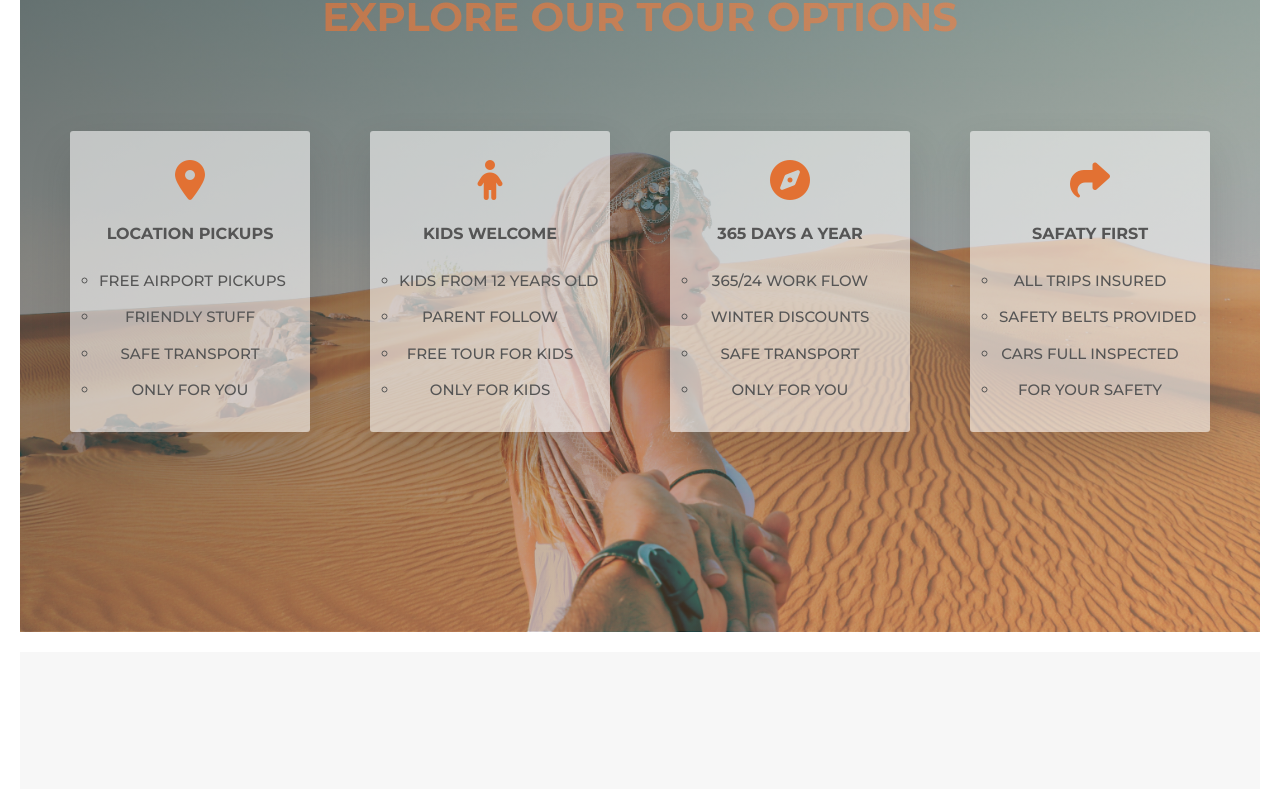
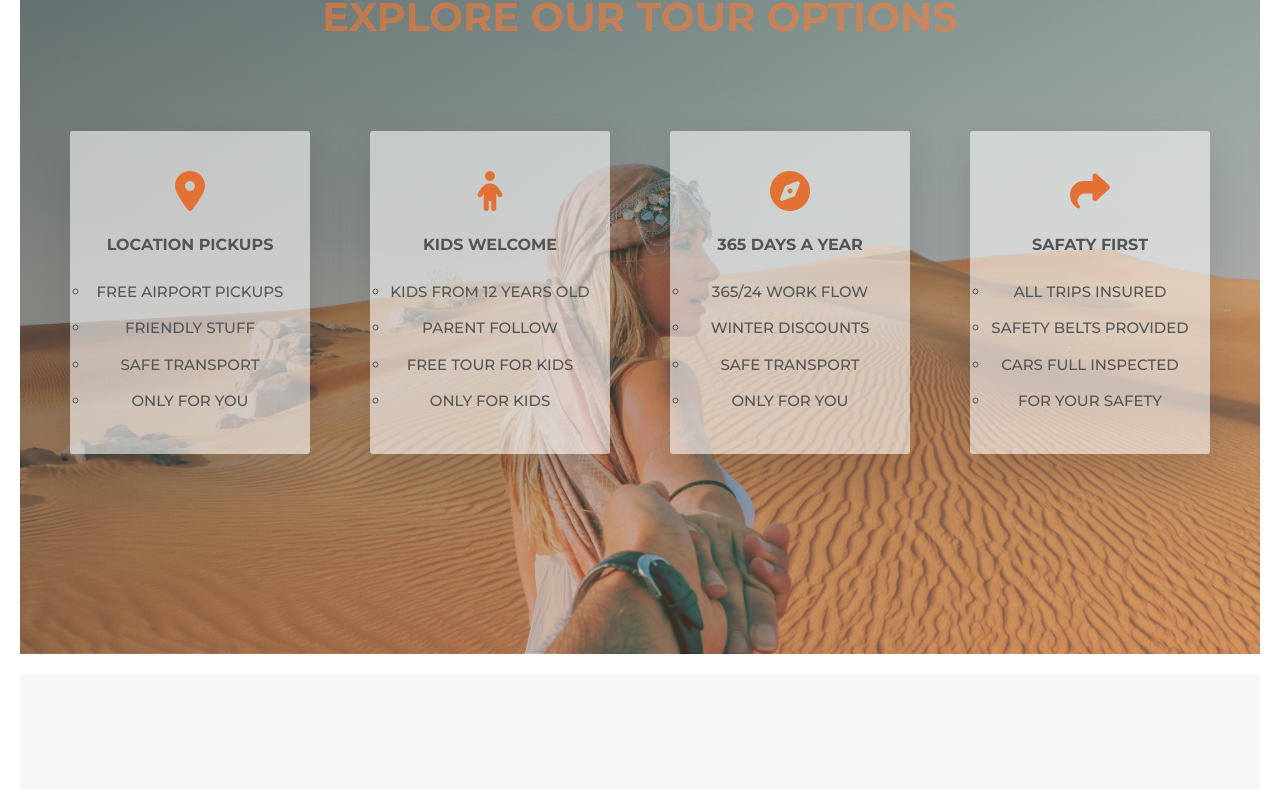
Before and after one commit to Atash3000/Safari-desert-app, a React (Create React App) app: page / in a window 1280 px wide. Shown: the part 1655-2444 px from the top of the page. Built offline with nearby package versions, Linux system fonts and the light colour scheme.

Commit message:
add padding to tour info card

```diff
--- a/src/components/Tour-info/TourInfo.scss
+++ b/src/components/Tour-info/TourInfo.scss
@@ -25,7 +25,7 @@
 
   background-color: rgba($color-white,0.6);
   font-size:1.5rem;
-  padding:2.9rem;
+  padding:4rem 2rem;
   text-align: center;
   border-radius: 3px;
   box-shadow: 0 2rem 4rem rgba($color-black,0.15);
--- a/src/sass/abstracts/_variables.scss
+++ b/src/sass/abstracts/_variables.scss
@@ -14,7 +14,7 @@ $color-desert-light: #e68651;
 
 $color-white:#f7f7f7;
 $color-carribian-green:#00C49A;
-$color-titan-yellow:#F0E100;
+$color-titan-yellow:#d62828;
 
 //FONT size
 
```
